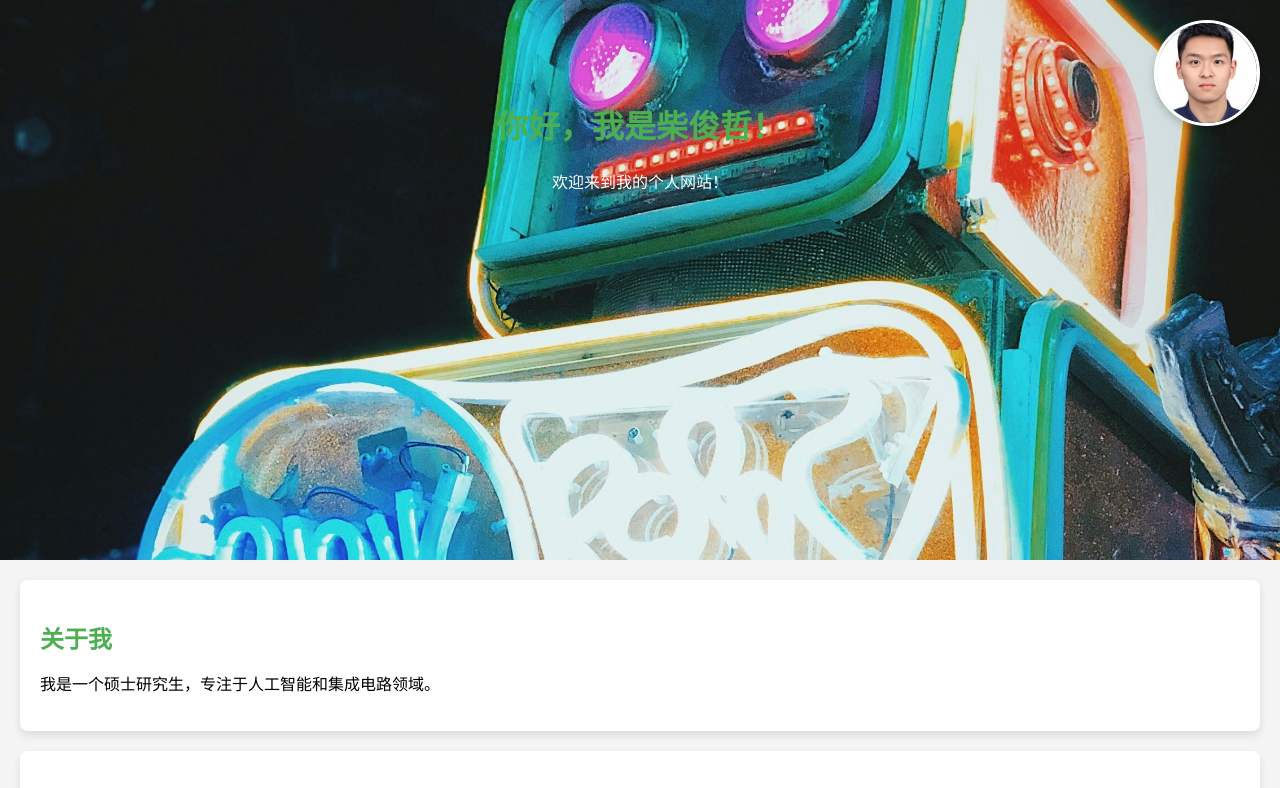
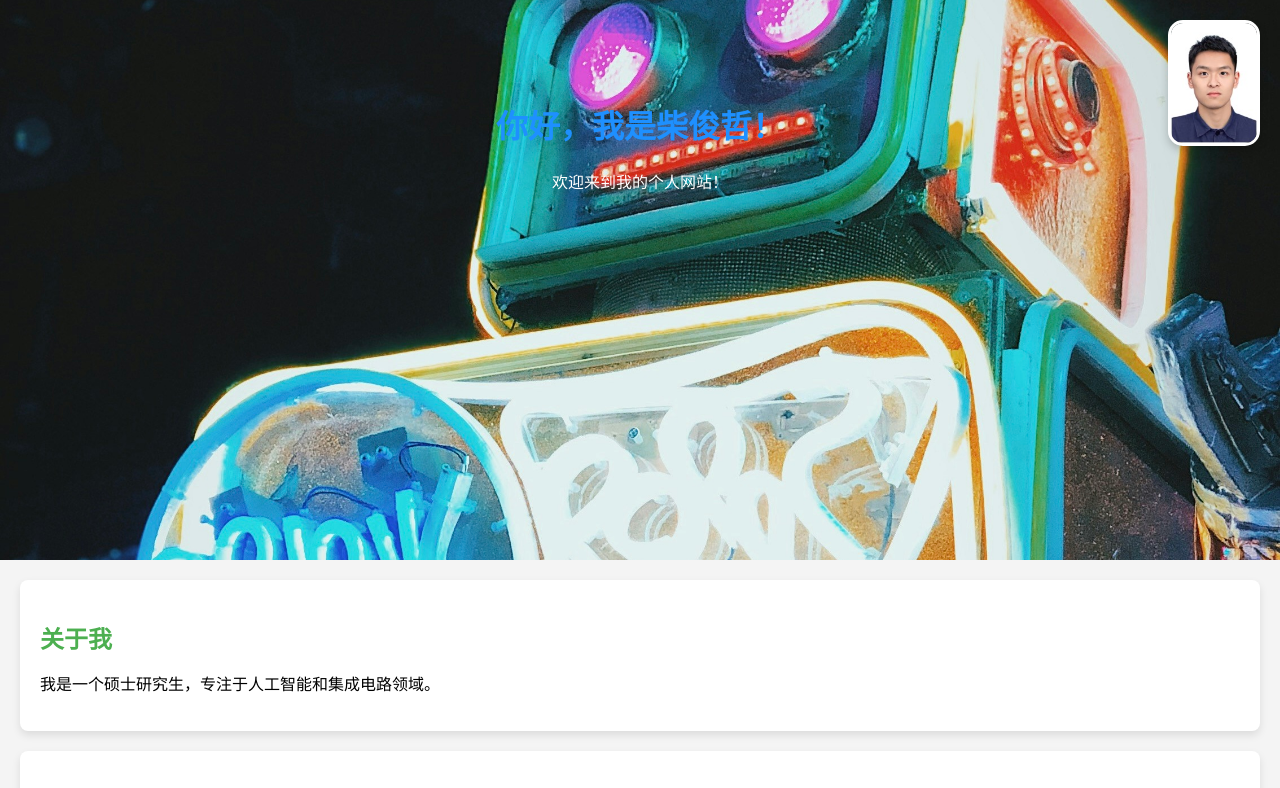
Before and after one commit to IceSoda/personal-website, a plain HTML site: page index.html in a window 1280 px wide. Shown: the top 788 px of the page. Drawn offline with Linux system fonts and the light colour scheme.

Commit message:
个人证件照自适应

```diff
--- a/styles.css
+++ b/styles.css
@@ -22,15 +22,21 @@ header {
     height: 400px; /* 可以调整高度 */
 }
 
-/* header 中的个人照片 */
+/* 修改 h1 文本颜色 */
+header h1 {
+    color: #1E90FF; /* 蓝色，可以替换为你喜欢的颜色 */
+}
+
+/* 个人照片的外框样式 */
 #profile-photo {
     position: absolute;
     top: 20px;
     right: 20px;
-    width: 100px;
-    height: 100px;
+    width: auto;
+    height: 120px; /* 根据需要调整高度 */
+    max-width: 150px; /* 最大宽度 */
     border: 3px solid white;
-    border-radius: 50%; /* 圆形照片效果 */
+    border-radius: 15px; /* 圆角矩形效果 */
     overflow: hidden;
     box-shadow: 0 4px 8px rgba(0, 0, 0, 0.2);
 }
@@ -38,7 +44,7 @@ header {
 #profile-photo img {
     width: 100%;
     height: 100%;
-    object-fit: cover; /* 确保图片适应圆形框 */
+    object-fit: cover; /* 确保图片适应外框 */
 }
 
 /* 各个 section 的样式 */
```
